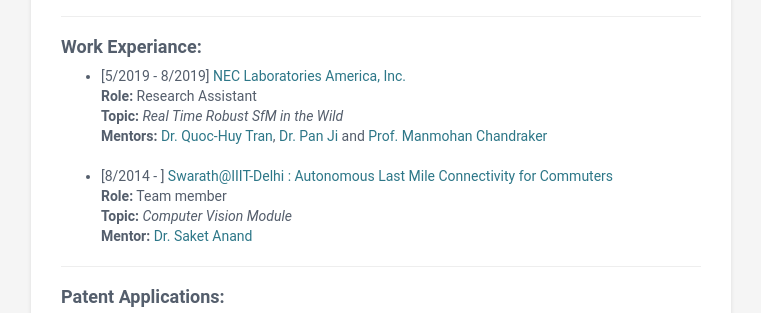
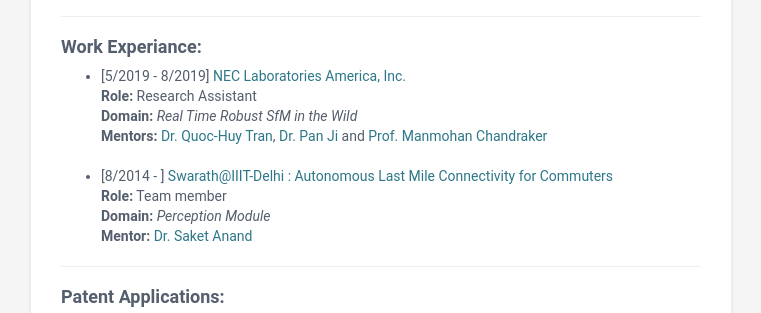
Before and after one commit to lokender/lokender.github.io, a Jekyll site: the page built from index.html, in a window 1280 px wide. Shown: the part 706-1019 px from the top of the page, without its empty margins (259-1020 px from the left). Built offline with Jekyll 4.4.1, drawn with Linux system fonts in a browser that asks for light colours.

Commit message:
Update aboutme.html
u

```diff
--- a/_includes/aboutme.html
+++ b/_includes/aboutme.html
@@ -31,12 +31,12 @@
 <ul>
 	<li>[5/2019 - 8/2019] <a href="http://www.nec-labs.com/research-departments/media-analytics/media-analytics-people">NEC Laboratories America, Inc.</a> </br>
 	<b>Role:</b> Research Assistant  </br>
-<b>Topic:</b> <i>Real Time Robust SfM in the Wild</i> </br>
+<b>Domain:</b> <i>Real Time Robust SfM in the Wild</i> </br>
         <b>Mentors: </b><a href="http://www.nec-labs.com/quoc-huy-tran">Dr. Quoc-Huy Tran</a>, <a href="http://www.nec-labs.com/pan-ji">Dr. Pan Ji</a> and <a href="https://cseweb.ucsd.edu/~mkchandraker/">Prof. Manmohan Chandraker</a> </li>
 </br>
 <li>[8/2014 - ]  <a href="https://www.facebook.com/swarathatiiitd/">Swarath@IIIT-Delhi : Autonomous Last Mile Connectivity for Commuters </a> </br>
 <b>Role:</b> Team member </br>
-<b>Topic:</b> <i>Computer Vision Module</i> </br>
+<b>Domain:</b> <i>Perception Module</i> </br>
 <b>Mentor:</b><a href="https://faculty.iiitd.ac.in/~anands/"> Dr. Saket Anand </a></li>
 </ul>
 
```
